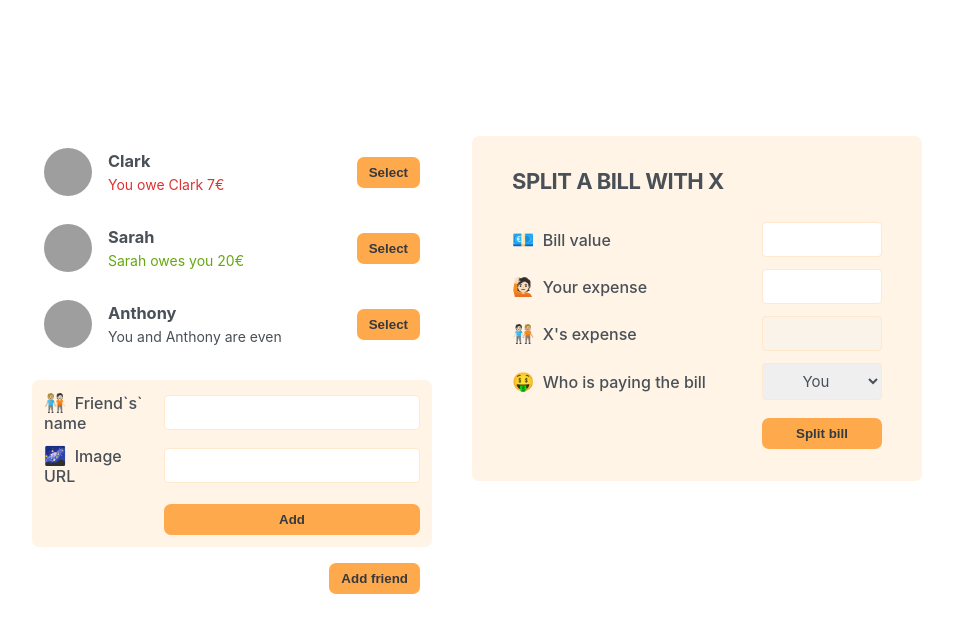
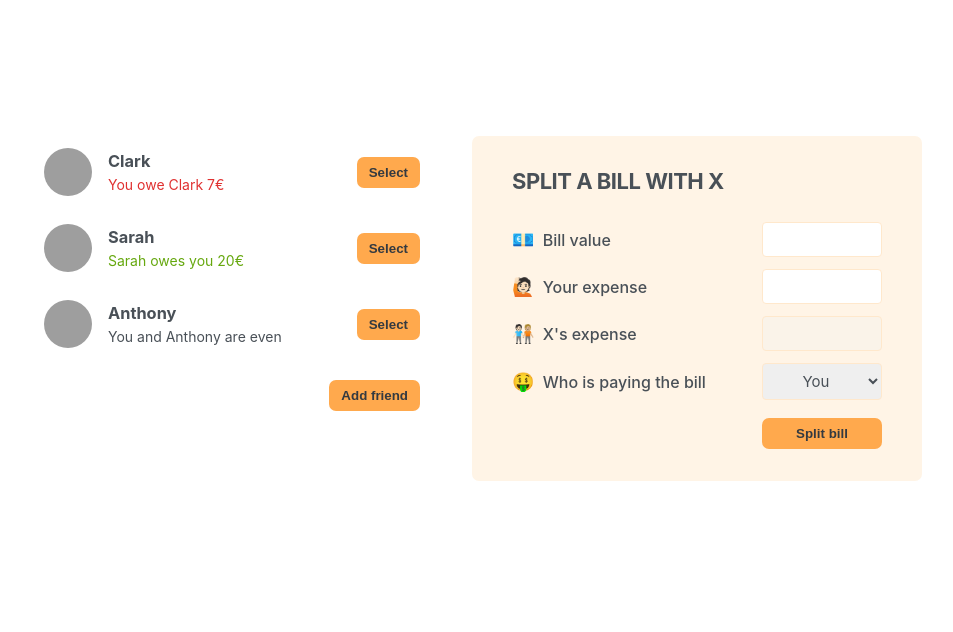
Before and after one commit to m9iv/eat-n-split, a React (Create React App) app: page / in a window 1280 px wide. Shown: the top 632 px of the page, without its empty margins (163-1116 px from the left). Built offline with nearby package versions, Linux system fonts and the light colour scheme; grey boxes are pictures that could not be loaded.

Commit message:
Add logic for showing AddFriend Form

```diff
--- a/src/App.js
+++ b/src/App.js
@@ -1,3 +1,5 @@
+import { useState } from "react";
+
 const initialFriends = [
   {
     id: 118836,
@@ -19,13 +21,29 @@
   },
 ];
 
+const Button = ({ children, onClick }) => {
+  return (
+    <button className="button" onClick={onClick}>
+      {children}
+    </button>
+  );
+};
+
 const App = () => {
+  const [showAddFriend, setShowAddFriend] = useState(false);
+
+  const handleShowAddFriend = () => {
+    setShowAddFriend((show) => !show);
+  };
+
   return (
     <div className="app">
       <div className="sidebar">
         <FriendsList />
-        <FormAddFriend />
-        <Button>Add friend</Button>
+        {showAddFriend && <FormAddFriend />}
+        <Button onClick={handleShowAddFriend}>
+          {showAddFriend ? "Close" : "Add friend"}
+        </Button>
       </div>
 
       <FormSplitBill />
@@ -109,8 +127,4 @@
   );
 };
 
-const Button = ({ children }) => {
-  return <button className="button">{children}</button>;
-};
-
 export default App;
```
